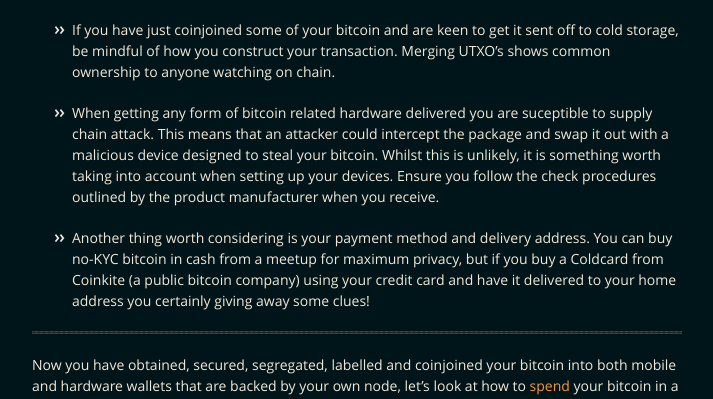
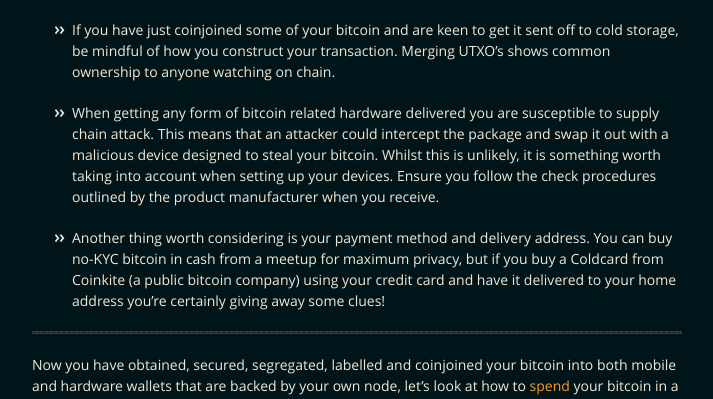
Before and after one commit to BitcoinQnA/BitcoinPrivacyGuide, a Jekyll site: the page built from safeguard.md, in a window 1280 px wide and 900 px high, scrolled down 1909 px. Shown: the part 373-772 px from the top of the window, without its empty margins (283-996 px from the left). Built offline with Jekyll 4.4.1, drawn with Linux system fonts in a browser that asks for light colours; some of the changed text lies outside the part shown.

Commit message:
Fix typos in safeguard and spend

```diff
--- a/safeguard.md
+++ b/safeguard.md
@@ -94,9 +94,9 @@ There are plenty of other hardware wallet and node combinations, most will requi
 
 * If you have just coinjoined some of your bitcoin and are keen to get it sent off to cold storage, be mindful of how you construct your transaction. Merging UTXO's shows common ownership to anyone watching on chain.
 
-* When getting any form of bitcoin related hardware delivered you are suceptible to supply chain attack. This means that an attacker could intercept the package and swap it out with a malicious device designed to steal your bitcoin. Whilst this is unlikely, it is something worth taking into account when setting up your devices. Ensure you follow the check procedures outlined by the product manufacturer when you receive.
+* When getting any form of bitcoin related hardware delivered you are susceptible to supply chain attack. This means that an attacker could intercept the package and swap it out with a malicious device designed to steal your bitcoin. Whilst this is unlikely, it is something worth taking into account when setting up your devices. Ensure you follow the check procedures outlined by the product manufacturer when you receive.
 
-* Another thing worth considering is your payment method and delivery address. You can buy no-KYC bitcoin in cash from a meetup for maximum privacy, but if you buy a Coldcard from Coinkite (a public bitcoin company) using your credit card and have it delivered to your home address you certainly giving away some clues!
+* Another thing worth considering is your payment method and delivery address. You can buy no-KYC bitcoin in cash from a meetup for maximum privacy, but if you buy a Coldcard from Coinkite (a public bitcoin company) using your credit card and have it delivered to your home address you're certainly giving away some clues!
 
 
   ***
```
Also changed, not shown: other parts of safeguard.md (+1 -1 lines), spend.md (+1 -1 lines).
